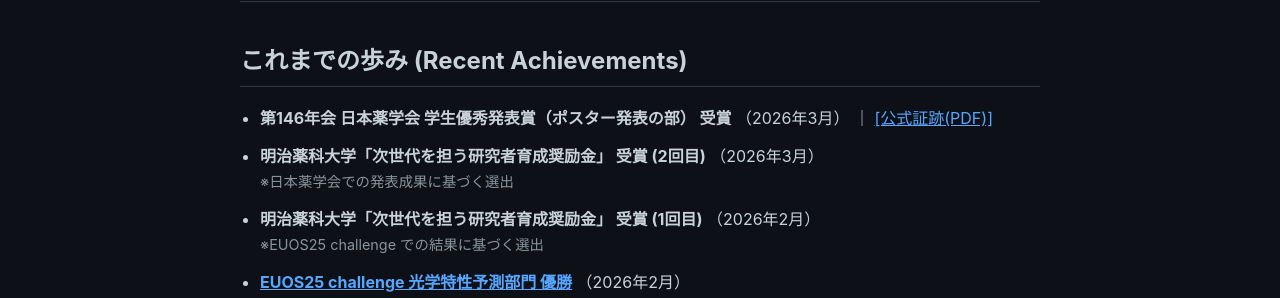
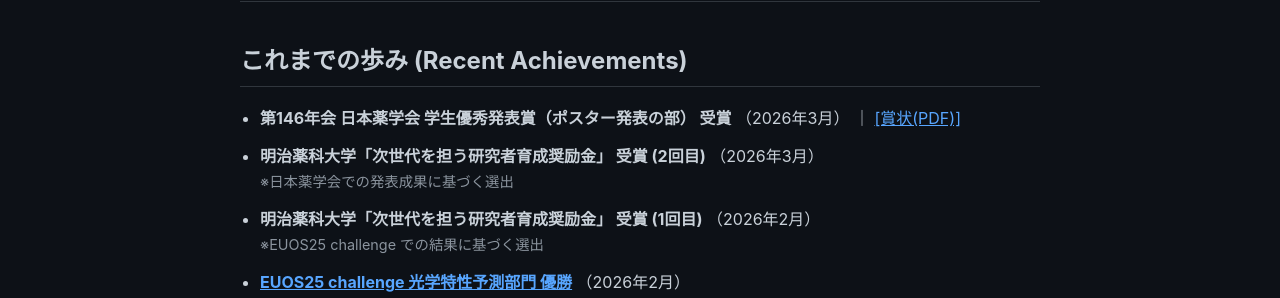
Before and after one commit to 377H-Miru/377H-Miru.github.io, a Jekyll site: the page built from index.md, in a window 1280 px wide. Shown: the part 602-900 px from the top of the page. Built offline with Jekyll 4.4.1, drawn with Linux system fonts in a browser that asks for light colours.

Commit message:
UI: Renamed 'Official Evidence' to 'Certificate (賞状)' in Japanese

```diff
--- a/index.md
+++ b/index.md
@@ -28,7 +28,7 @@
 <h2>これまでの歩み (Recent Achievements)</h2>
 <ul>
     <li>
-        <b>第146年会 日本薬学会 学生優秀発表賞（ポスター発表の部） 受賞</b> （2026年3月） ｜ <a href="https://forum.nacos.com/146nenkai/award/pharm146_student-award_27-51-pm1-04S.pdf" target="_blank">[公式証跡(PDF)]</a>
+        <b>第146年会 日本薬学会 学生優秀発表賞（ポスター発表の部） 受賞</b> （2026年3月） ｜ <a href="https://forum.nacos.com/146nenkai/award/pharm146_student-award_27-51-pm1-04S.pdf" target="_blank">[賞状(PDF)]</a>
     </li>
     <li>
         <b>明治薬科大学「次世代を担う研究者育成奨励金」 受賞 (2回目)</b> （2026年3月）
```
